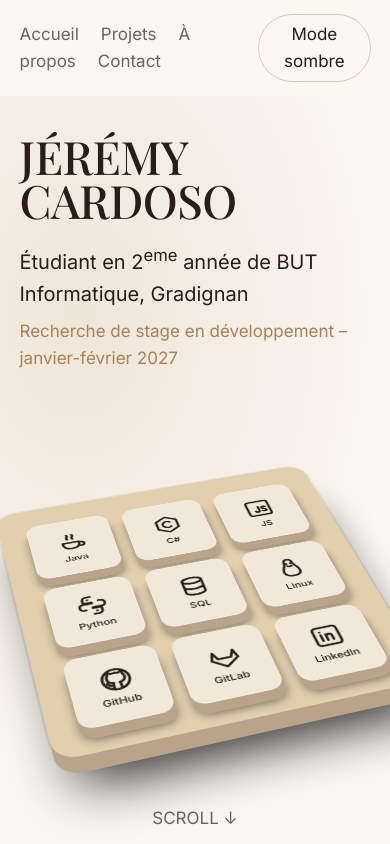
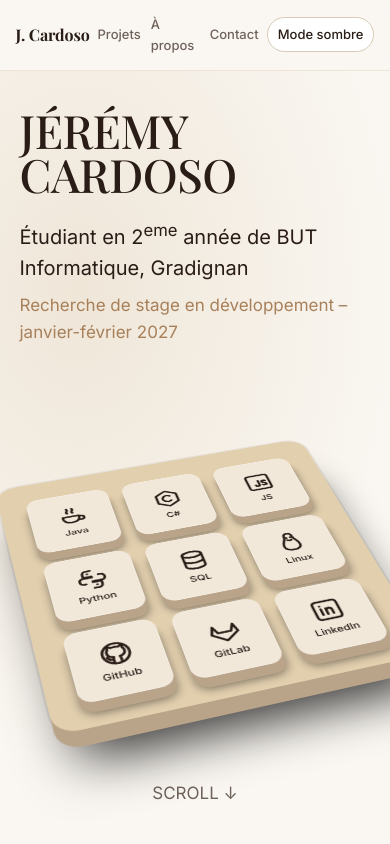
Before and after one commit to Striploos/portfolio-jeremy-cardoso, a plain HTML site: page index.html in a window 390 px wide. Shown: the top 844 px of the page. Drawn offline with nearby package versions, Linux system fonts and the light colour scheme.

Commit message:
Refactor navigation for improved responsiveness

```diff
--- a/index.html
+++ b/index.html
@@ -16,9 +16,97 @@ html{height:100%;scroll-behavior:smooth;scroll-padding-top:env(safe-area-inset-t
 body{margin:0;background:var(--bg);color:var(--ink);font:400 17px/1.6 var(--bf);transition:background .3s,color .3s}
 a{color:inherit}
 :focus-visible{outline:2px solid var(--accent);outline-offset:3px}
-nav{position:sticky;top:env(safe-area-inset-top,0px);z-index:5;display:flex;justify-content:flex-end;align-items:center;padding:14px 5vw;background:color-mix(in srgb,var(--bg) 88%,transparent);backdrop-filter:blur(8px)}
-nav a{text-decoration:none;margin-right:22px;color:var(--mute)}nav a:hover{color:var(--accent)}
-#theme{border:1px solid var(--line);background:none;color:var(--ink);padding:6px 16px;border-radius:99px;font:inherit;cursor:pointer;box-shadow:var(--glow)}
+/* NAVIGATION ULTRA-RESPONSIVE */
+nav{
+  position:sticky;
+  top:0;
+  z-index:100;
+  display:flex;
+  justify-content:space-between;
+  align-items:center;
+  gap:12px;
+  padding:12px max(5vw, env(safe-area-inset-right)) 12px max(5vw, env(safe-area-inset-left));
+  background:color-mix(in srgb,var(--bg) 85%,transparent);
+  backdrop-filter:blur(10px);
+  -webkit-backdrop-filter:blur(10px);
+  border-bottom:1px solid color-mix(in srgb,var(--line) 40%,transparent);
+}
+.nav-brand{
+  font-family:var(--hf);
+  font-weight:700;
+  font-size:1.15rem;
+  text-decoration:none;
+  color:var(--ink);
+  letter-spacing:-.01em;
+  white-space:nowrap;
+}
+.nav-right{
+  display:flex;
+  align-items:center;
+  gap:18px;
+}
+.nav-links{
+  display:flex;
+  align-items:center;
+  gap:16px;
+}
+.nav-links a{
+  text-decoration:none;
+  font-size:15px;
+  font-weight:500;
+  color:var(--mute);
+  transition:color .2s;
+  padding:6px 2px;
+}
+.nav-links a:hover{
+  color:var(--accent);
+}
+#theme{
+  border:1px solid var(--line);
+  background:var(--card);
+  color:var(--ink);
+  padding:7px 14px;
+  border-radius:99px;
+  font:inherit;
+  font-size:14px;
+  font-weight:500;
+  cursor:pointer;
+  white-space:nowrap;
+  box-shadow:var(--glow);
+  transition:border-color .2s, background .2s;
+}
+#theme:hover{
+  border-color:var(--accent);
+}
+
+@media(max-width:640px){
+  nav{
+    padding:10px 4vw;
+    gap:8px;
+  }
+  .nav-links{
+    gap:10px;
+  }
+  .nav-links a{
+    font-size:14px;
+  }
+  #theme{
+    padding:6px 10px;
+    font-size:13px;
+  }
+}
+@media(max-width:440px){
+  .nav-brand{
+    font-size:1rem;
+  }
+  .nav-right{
+    gap:8px;
+  }
+  .nav-links a{
+    font-size:13px;
+    padding:4px 0;
+  }
+}
 .hero{min-height:88vh;display:grid;grid-template-columns:1fr 1fr;align-items:center;gap:3vw;padding:4vh 5vw 8vh;background:radial-gradient(120% 90% at 20% 30%,var(--bg2),transparent 70%)}
 h1{font:var(--hw) clamp(46px,8vw,104px)/.95 var(--hf);margin:0 0 20px;letter-spacing:-.01em;text-shadow:var(--glow)}
 :root[data-theme=dark] h1{font-size:clamp(34px,6vw,76px);letter-spacing:.02em}
@@ -70,7 +158,17 @@ footer{padding:40px 5vw;color:var(--mute);text-align:center}
 </style>
 </head>
 <body>
-<nav><div><a href="#accueil">Accueil</a><a href="#projets">Projets</a><a href="#apropos">À propos</a><a href="#contact">Contact</a></div><button id="theme" aria-label="Changer de thème">Mode sombre</button></nav>
+<nav>
+  <a href="#accueil" class="nav-brand">J. Cardoso</a>
+  <div class="nav-right">
+    <div class="nav-links">
+      <a href="#projets">Projets</a>
+      <a href="#apropos">À propos</a>
+      <a href="#contact">Contact</a>
+    </div>
+    <button id="theme" aria-label="Changer de thème">Mode sombre</button>
+  </div>
+</nav>
 
 <header class="hero" id="accueil">
   <div>
```
